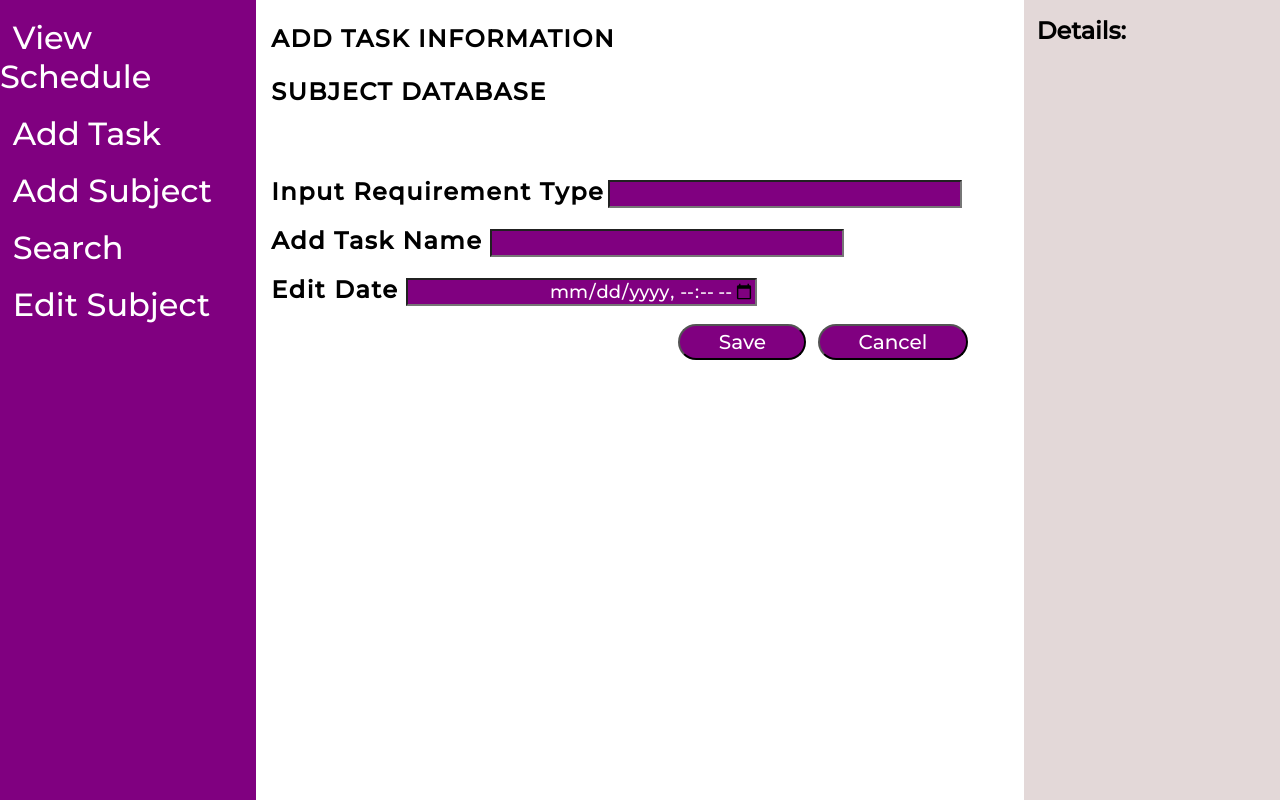
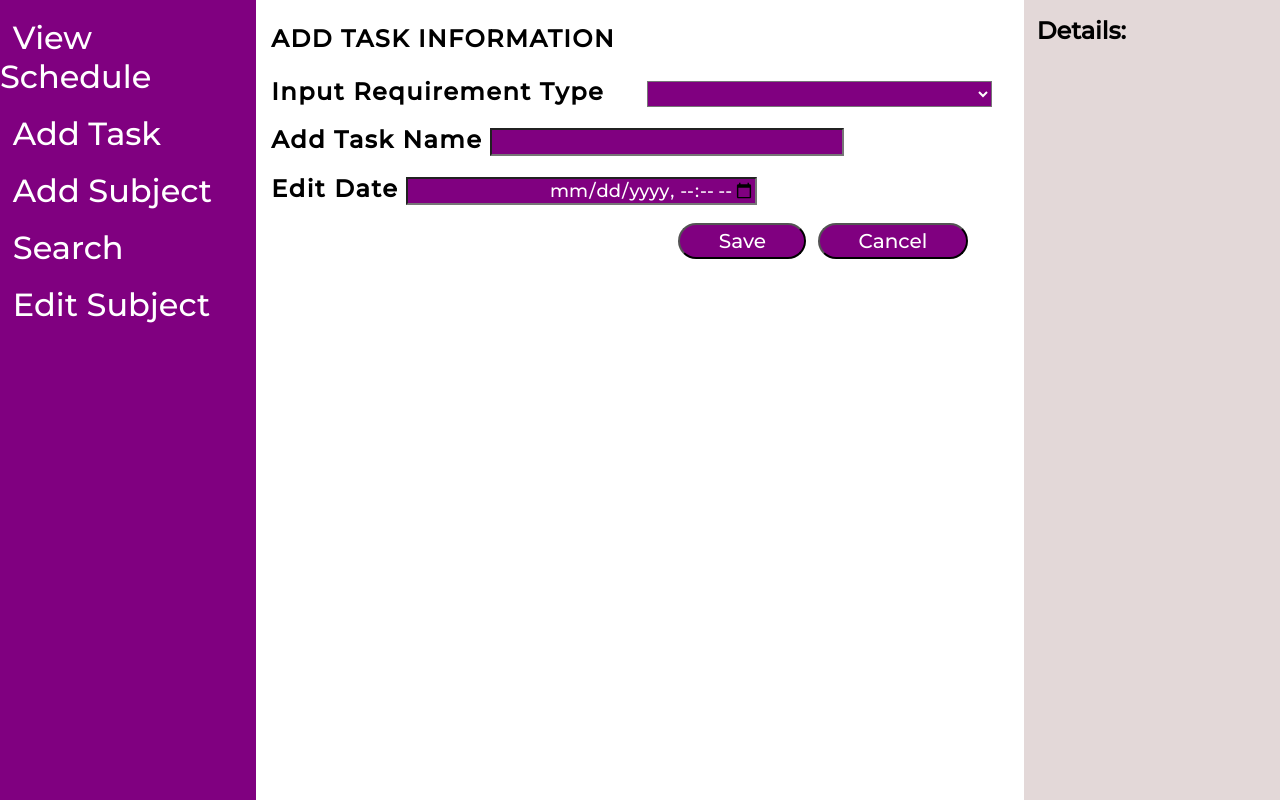
Before and after one commit to A4th/Pr.io, a Django app: page /hello/addTask/18 in a window 1280 px wide. Shown: the part 85-885 px from the top of the page. Run offline with Django 4.2, Linux system fonts and the light colour scheme; a user stored in the database is signed in; data comes from the database, SQL or seed files in the repository; lists and menus that the app fills with data are empty.

Commit message:
AddTask: Make requirement Type a dropdown combobox

```diff
--- a/prio_test2/hello/static/css/main.css
+++ b/prio_test2/hello/static/css/main.css
@@ -150,6 +150,16 @@ header {
     background-position: 20px 20px;
 }
 
+.dropdown {
+    font-family: "Montserrat", sans-serif;
+    font-size: large;
+    background-color: purple;
+    background-position: 20px 20px;
+    color: white;
+    width: 45%;
+    margin-left: 5%;
+}
+
 .error-bar {
     display: none;
     background-color: #ffe5ff;
--- a/prio_test2/hello/static/html/task_details.html
+++ b/prio_test2/hello/static/html/task_details.html
@@ -37,16 +37,17 @@
                         {{ form }}
                         <div id="error-bar" class="error-bar"></div>
                         <div id="addSub">
-                            <h3>SUBJECT DATABASE</h3>
-                              <label>{{subject.reqName1}}</label>
-                              <label>{{subject.reqName2}}</label>
-                              <label>{{subject.reqName3}}</label>
-                              <label>{{subject.reqName4}}</label>
-                              <label>{{subject.reqName5}}</label>
-                            <br><br>
-                            <label for="reqNames"> Input Requirement Type</label>
-                            <input id="reqType", name="reqType" class="input-field" type="text"></input>
 
+                        {% if reqTypes %}
+                        <label for="reqNames"> Input Requirement Type</label>
+                        <select id="reqField" name ="reqType" class="dropdown">
+                        {% for reqName, gradeNum in reqTypes.items %}
+{% comment %}                         {% if "reqName" in field %} {% endcomment %}
+                            <option>{{ reqName }}</option>
+{% comment %}                         {% endif %} {% endcomment %}
+                        {% endfor %}
+                        </select>
+                        {% endif %}
 
                             <br><br>
                             <label for="subName"> Add Task Name </label>
--- a/prio_test2/hello/views.py
+++ b/prio_test2/hello/views.py
@@ -103,7 +103,14 @@ def addTaskForm(request):
 def task_details(request, subject_id):
     if request.user.is_authenticated:
         subject = get_object_or_404(Subject, pk=subject_id)
-        context = {'subject': subject}
+        reqTypes = {
+            subject.reqName1: subject.gradeNum1,
+            subject.reqName2: subject.gradeNum2,
+            subject.reqName3: subject.gradeNum3,
+            subject.reqName4: subject.gradeNum4,
+            subject.reqName5: subject.gradeNum5
+        }
+        context = {'subject': subject, 'reqTypes': reqTypes}
         return render(request, 'task_details.html', context)
     return redirect("login")
 
```
